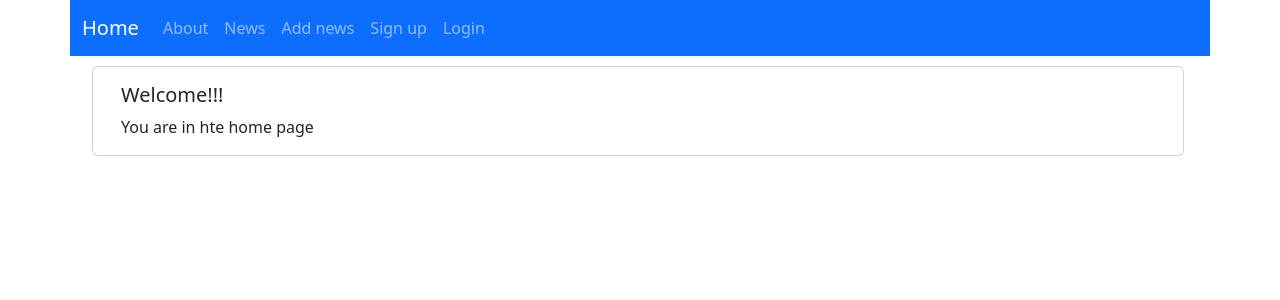
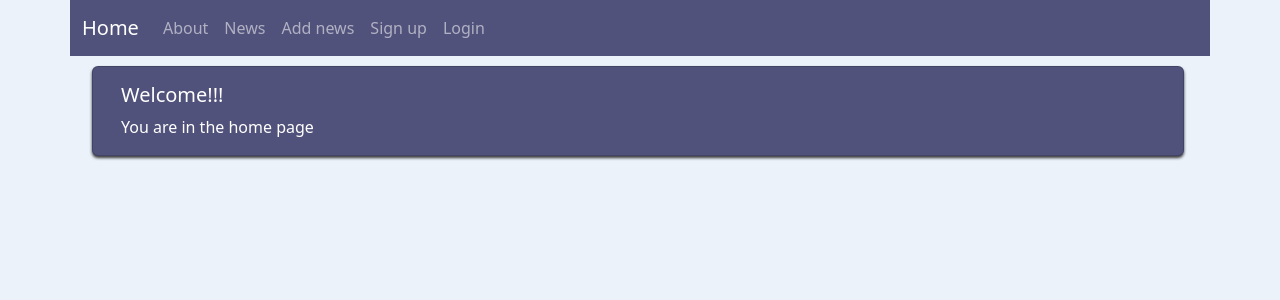
Before and after one commit to 89211208/Frameworks, a React (Create React App) app in the folder front-end/: page / in a window 1280 px wide. Shown: the top 300 px of the page. Built offline with nearby package versions, Linux system fonts and the light colour scheme; no server answers.

Commit message:
Some css added to improve appereance

```diff
--- /dev/null
+++ b/front-end/public/custom.css
@@ -0,0 +1,32 @@
+body {
+    background-color: #EBF2FA;
+}
+.btn {
+    background-color: #418B80;
+    border: black;
+}
+
+.btn:hover {
+    background-color: #418B80;
+}
+
+.btn:active {
+    background-color: #346F67 !important;
+}
+
+h3 {
+    color: white;
+}
+
+.navbar {
+    background-color: #51527B !important;
+}
+
+.card {
+    background-color: #51527B;
+    box-shadow: 0px 2px 3px rgb(56, 56, 56);
+}
+
+.card-body, label, #emailHelp {
+    color: white;
+}
--- a/front-end/public/index.html
+++ b/front-end/public/index.html
@@ -24,6 +24,7 @@
       integrity="sha384-w76AqPfDkMBDXo30jS1Sgez6pr3x5MlQ1ZAGC+nuZB+EYdgRZgiwxhTBTkF7CXvN"
       crossorigin="anonymous"
     ></script>
+    <link rel="stylesheet" type="text/css" href="custom.css">
     <!--
       Notice the use of %PUBLIC_URL% in the tags above.
       It will be replaced with the URL of the `public` folder during the build.
@@ -33,7 +34,7 @@
       work correctly both with client-side routing and a non-root public URL.
       Learn how to configure a non-root public URL by running `npm run build`.
     -->
-    <title>React App</title>
+    <title>RideUp</title>
   </head>
 
   <body>
--- a/front-end/src/CustomComponents/HomeView.js
+++ b/front-end/src/CustomComponents/HomeView.js
@@ -6,7 +6,7 @@ class HomeView extends Component {
       <div className="card" style={{ margin: "10px" }}>
         <div className="card-body">
           <h5 className="card-title">Welcome!!!</h5>
-          <p className="card-text">You are in hte home page</p>
+          <p className="card-text">You are in the home page</p>
         </div>
       </div>
     );
```
